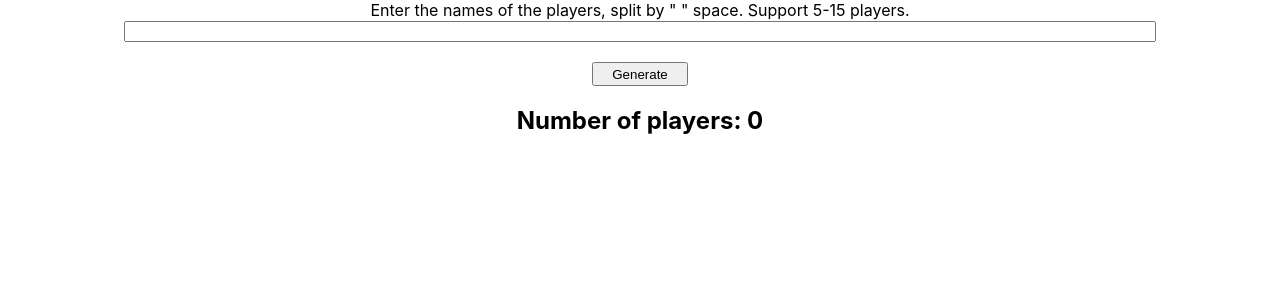
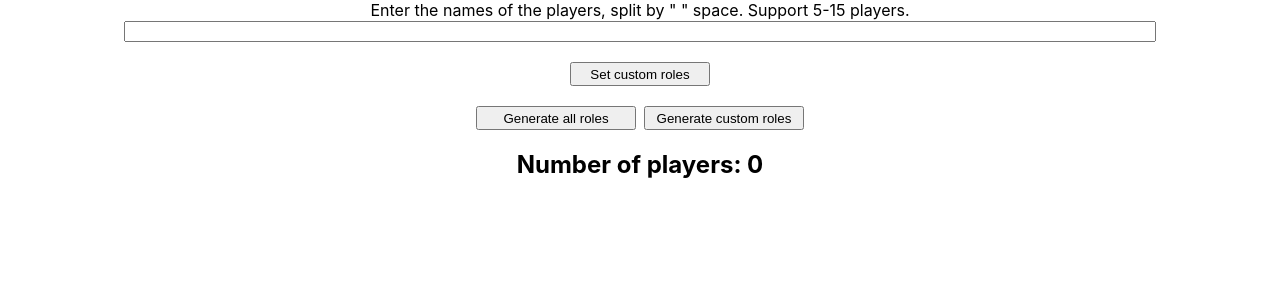
Before and after one commit to phballer11/BOTCT_script, a React (Create React App) app: page / in a window 1280 px wide. Shown: the top 300 px of the page. Built offline with nearby package versions, Linux system fonts and the light colour scheme.

Commit message:
add custom roles

```diff
--- a/src/App.tsx
+++ b/src/App.tsx
@@ -2,6 +2,7 @@ import React, { useState } from 'react';
 import './App.css';
 import { ALL_ROLES, BARON, DEMON, DRUNK, MINIONS, OUTSIDERS, role, TOWN_FOLKS } from './images';
 import { getRoles } from './numberOfRoles';
+import SelectRoles from './SelectRoles';
 
 interface player {
   name: string;
@@ -24,6 +25,8 @@ function App() {
   const [unusedTownsfolks, setUnusedTownsfolks] = useState<role[]>([]);
   const [unusedOutsiders, setUnusedOutsiders] = useState<role[]>([]);
 
+  const [showSelectRoles, setShowSelectRoles] = useState(false);
+
   const handleChange = (event: any) => {
     setData(prev => ({ ...prev, [event.target.name]: event.target.value }));
 
@@ -33,6 +36,64 @@ function App() {
     setPlayers([]);
     setDemonRoles([]);
     setDrunkRole(DRUNK);
+  }
+
+  const calculateCustomRoles = () => {
+    reset();
+    setShowSelectRoles(false);
+
+    const namesArray = data.names.split(' ');
+    const filteredNames = namesArray.filter((name) => name !== '');
+
+    if (filteredNames.length < 5 || filteredNames.length > 15) {
+      alert('Please check the number of players');
+      return;
+    }
+    const customRolesJson = localStorage.getItem('selectedRoles');
+    const customRoles:role[] = JSON.parse(customRolesJson || '[]')
+    if (customRoles.length !== filteredNames.length) {
+      alert('Please select the same number of custom roles as the number of players');
+      return;
+    }
+
+
+    const unusuedTownsFolk = TOWN_FOLKS.filter((townFolk) => customRoles.findIndex(r => r.alt === townFolk.alt) === -1);
+    const unusuedOutsiders = OUTSIDERS.filter((outsider) => customRoles.findIndex(r => r.alt === outsider.alt) === -1);
+
+    let result: player[] = [];
+    let townsfolkCount = 0;
+    let outsiderCount = 0;
+    let minionCount = 0;
+    let demonCount = 0;
+
+    filteredNames.forEach(name => {
+      // random pick a role
+      const randomIndex = Math.floor(Math.random() * customRoles.length);
+      const randomRole = customRoles[randomIndex];
+
+      if (TOWN_FOLKS.findIndex(t => t.alt === randomRole.alt) !== -1) {
+        townsfolkCount++;
+      } else if (OUTSIDERS.findIndex(o => o.alt === randomRole.alt) !== -1) {
+        outsiderCount++;
+      } else if (MINIONS.findIndex(m => m.alt === randomRole.alt) !== -1) {
+        minionCount++;
+      } else if (DEMON.alt === randomRole.alt) {
+        demonCount++;
+      }
+
+      if (randomRole.alt === DRUNK.alt) {
+        addDrunk(unusuedTownsFolk);
+      }
+
+      customRoles.splice(randomIndex, 1);
+      result.push({ name, imgSrc: randomRole.src, imgAlt: randomRole.alt });
+    });
+    setPlayers(result);
+
+    addDemonRoles([unusuedOutsiders, unusuedTownsFolk].flat());
+    setUnusedOutsiders(unusuedOutsiders);
+    setUnusedTownsfolks(unusuedTownsFolk);
+    setData(prev => ({ ...prev, townsfolkCount: townsfolkCount, outsiderCount: outsiderCount, minionCount: minionCount }));
   }
 
   const calculate = () => {
@@ -151,7 +212,14 @@ function App() {
       <br />
       <br />
 
-      <button style={{ width: '96px', height: '24px' }} onClick={calculate}>Generate</button>
+      <button style={{ width: '140px', height: '24px' }} onClick={() => setShowSelectRoles(!showSelectRoles)}>{showSelectRoles ? 'Finish custom roles' : 'Set custom roles'}</button>
+      <br/>
+      <br/>
+      <button style={{ width: '160px', height: '24px' }} onClick={calculate}>Generate all roles</button>
+      <button style={{marginLeft: "8px", width: '160px', height: '24px' }} onClick={calculateCustomRoles}>Generate custom roles</button>
+
+      {showSelectRoles && <SelectRoles />}
+      {!showSelectRoles && <>
         <h2 style={{
           display: 'flex',
           flexDirection: 'row',
@@ -170,7 +238,7 @@ function App() {
           justifyContent: 'center',
           alignItems: 'center',
           marginBottom: 0
-      }}><h4 style={{margin: 0}}>Unused townfolks:</h4> {unusedTownsfolks.map(r => r.alt).join(',')}</div>}
+        }}><h4 style={{ margin: 0 }}>Unused townfolks:</h4> {unusedTownsfolks.map(r => r.alt).join(',')}</div>}
         {players.length > 0 && <div style={{
           display: 'flex',
           flexDirection: 'row',
@@ -178,7 +246,7 @@ function App() {
           justifyContent: 'center',
           alignItems: 'center',
           marginBottom: 0
-      }}><h4 style={{margin: 0}}>Unused outsiders:</h4> {unusedOutsiders.map(r => r.alt).join(',')}</div>}
+        }}><h4 style={{ margin: 0 }}>Unused outsiders:</h4> {unusedOutsiders.map(r => r.alt).join(',')}</div>}
         <div style={{ marginLeft: '1%' }}>
           {players.map((player, index) => (
             <>
@@ -196,6 +264,8 @@ function App() {
             </>
           ))}
         </div>
+      </>}
+
     </div>
   );
 }
--- /dev/null
+++ b/src/SelectRoles.tsx
@@ -0,0 +1,48 @@
+import React, { useEffect } from 'react'
+import { ALL_ROLES, role } from './images'
+
+export default function SelectRoles() {
+    const [selectedRoles, setSelectedRoles] = React.useState<role[]>([])
+
+    useEffect(() => {
+        const roles = localStorage.getItem('selectedRoles');
+        setSelectedRoles(JSON.parse(roles || '[]'));
+    }, []);
+
+    const imgDimension = "96px";
+
+    const getBorderColor = (alt: string) => {
+        if (selectedRoles.findIndex(r => r.alt === alt) !== -1) {
+            return "blue";
+        }
+
+        return "grey"
+    };
+
+    const roleSelected = (alt: string) => {
+        const role = ALL_ROLES.find(r => r.alt === alt);
+
+        const isSelected = selectedRoles.findIndex(r => r.alt === alt) !== -1;
+        let updatedRoles = [];
+        if (isSelected) {
+            updatedRoles = selectedRoles.filter(r => r.alt !== alt);
+        } else {
+            updatedRoles = [...selectedRoles, role!];
+        }
+        setSelectedRoles(updatedRoles);
+        localStorage.setItem('selectedRoles', JSON.stringify(updatedRoles));
+    }
+    return (
+        <>
+            <div>Tap to select roles to be in the game</div>
+            <div>Warning: custome roles does not enforce the correct balance of roles. Please choose carefully.</div>
+            <div style={{ display: "flex", width: "100%", flexDirection: "row", flexWrap: "wrap", justifyContent: "center" }}>
+                {ALL_ROLES.map((role: role) => (
+                    <div style={{ display: "flex", border: "solid", margin: "8px", borderColor: getBorderColor(role.alt) }}
+                        onClick={() => roleSelected(role.alt)}>
+                        <img src={role.src} alt={role.alt} width={imgDimension} height={imgDimension} />
+                    </div>))}
+            </div>
+        </>
+    )
+}
```
Lines whose indentation alone changed are shown as unchanged.
